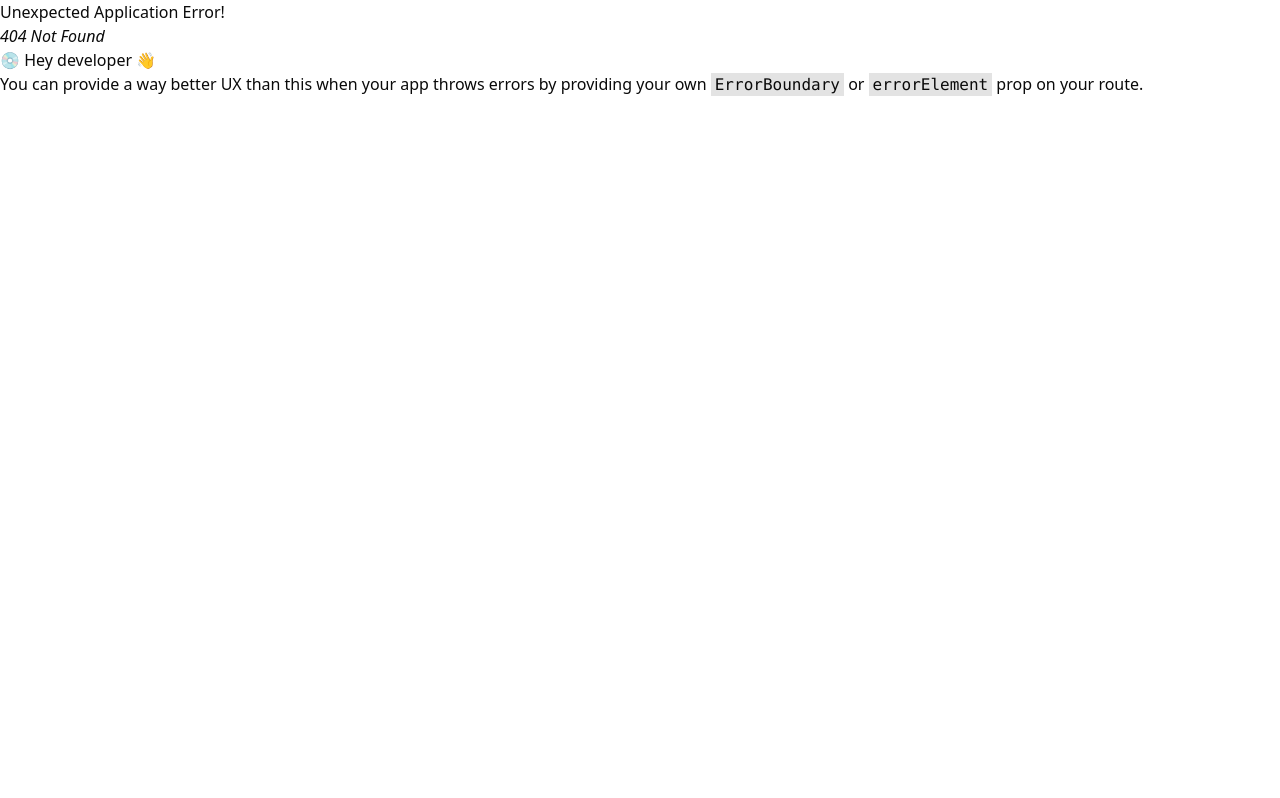
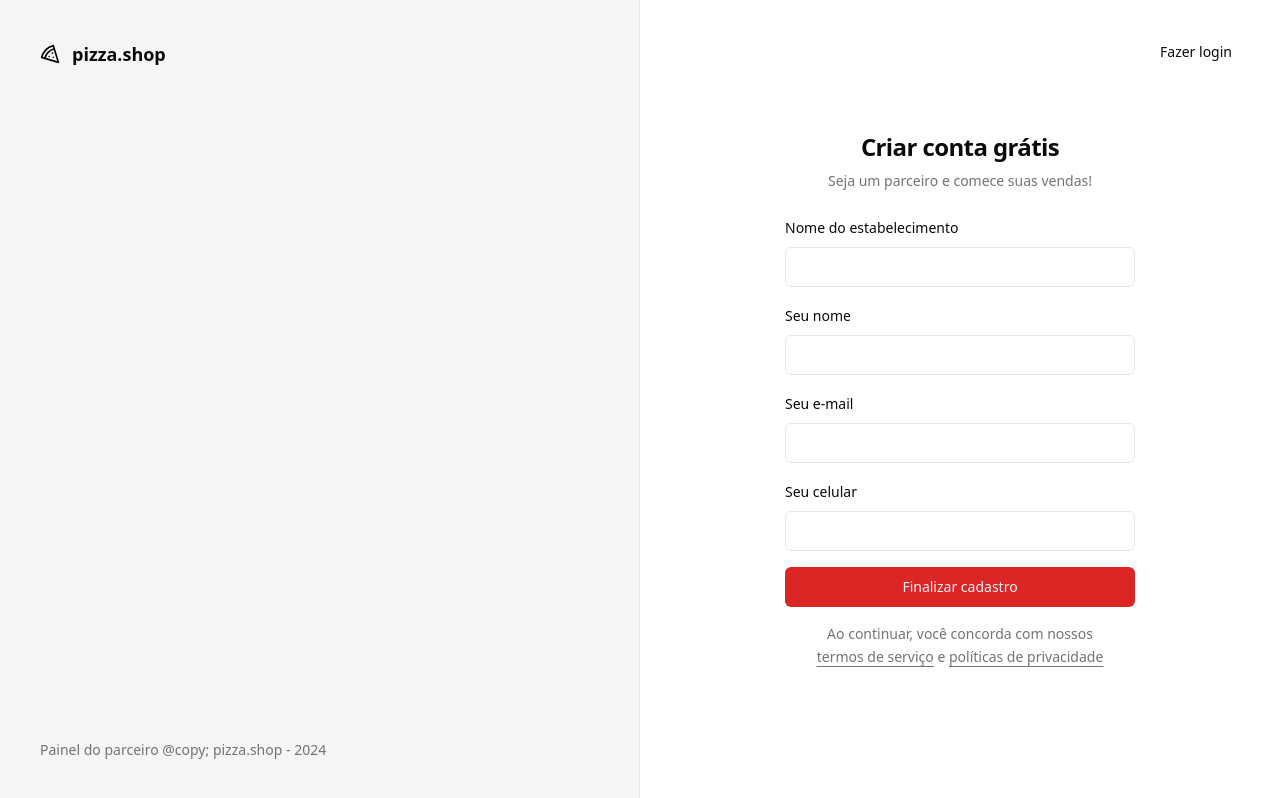
Before and after one commit to Gisellebm/pizzaShop-web, a React (Vite) app: page /sign-up in a window 1280 px wide. Before the commit this address had no page. Built offline with nearby package versions, Linux system fonts and the light colour scheme.

Commit message:
Página: Cadastro de restaurante

```diff
--- a/package.json
+++ b/package.json
@@ -23,6 +23,7 @@
     "react-helmet-async": "^2.0.4",
     "react-hook-form": "^7.51.1",
     "react-router-dom": "^6.22.3",
+    "sonner": "^1.4.41",
     "sort-by": "^1.2.0",
     "tailwind-merge": "^2.2.2",
     "tailwindcss-animate": "^1.0.7",
--- a/src/App.tsx
+++ b/src/App.tsx
@@ -2,6 +2,7 @@
 
 import { Helmet, HelmetProvider } from 'react-helmet-async'
 import { RouterProvider } from 'react-router-dom'
+import { Toaster } from 'sonner'
 
 import { router } from '@/routes'
 
@@ -9,6 +10,7 @@
   return (
     <HelmetProvider>
       <Helmet titleTemplate="%s | pizza.shop" />
+      <Toaster richColors />
       <RouterProvider router={router} />
     </HelmetProvider>
   )
--- a/src/pages/_layouts/auth.tsx
+++ b/src/pages/_layouts/auth.tsx
@@ -13,7 +13,7 @@
           Painel do parceiro @copy; pizza.shop - {new Date().getFullYear()}
         </footer>
       </div>
-      <div className="flex flex-col items-center justify-center">
+      <div className="relative flex flex-col items-center justify-center">
         <Outlet />
       </div>
     </div>
--- a/src/pages/auth/sign-in.tsx
+++ b/src/pages/auth/sign-in.tsx
@@ -1,5 +1,7 @@
 import { Helmet } from 'react-helmet-async'
 import { useForm } from 'react-hook-form'
+import { Link } from 'react-router-dom'
+import { toast } from 'sonner'
 import { z } from 'zod'
 
 import { Button } from '@/components/ui/button'
@@ -18,14 +20,26 @@
   } = useForm<SignInForm>()
 
   async function handleSignIn(data: SignInForm) {
-    console.log(data)
-    await new Promise((resolve) => setTimeout(resolve, 2000))
+    try {
+      await new Promise((resolve) => setTimeout(resolve, 2000))
+      toast.success('Enviamos um link de autenticação para seu email!', {
+        action: {
+          label: 'Reenviar',
+          onClick: () => handleSignIn(data),
+        },
+      })
+    } catch {
+      toast.error('Credenciais inválidas!')
+    }
   }
 
   return (
     <>
       <Helmet title="Login" />
       <div className="p-8">
+        <Button variant="ghost" asChild className="absolute right-8 top-8">
+          <Link to="/sign-up">Novo estabelecimento</Link>
+        </Button>
         <div className="flex w-[350px] flex-col justify-center gap-6">
           <div className="flex flex-col gap-2 text-center">
             <h1 className="text-2xl font-semibold tracking-tight">
--- /dev/null
+++ b/src/pages/auth/sign-up.tsx
@@ -0,0 +1,113 @@
+import { Helmet } from 'react-helmet-async'
+import { useForm } from 'react-hook-form'
+import { Link, useNavigate } from 'react-router-dom'
+import { toast } from 'sonner'
+import { z } from 'zod'
+
+import { Button } from '@/components/ui/button'
+import { Input } from '@/components/ui/input'
+import { Label } from '@/components/ui/label'
+
+const signUpForm = z.object({
+  restaurantName: z.string(),
+  managerName: z.string(),
+  phone: z.string(),
+  email: z.string().email(),
+})
+
+type SignUpForm = z.infer<typeof signUpForm>
+
+export function SignUp() {
+  const navigate = useNavigate()
+
+  const {
+    register,
+    handleSubmit,
+    formState: { isSubmitting },
+  } = useForm<SignUpForm>()
+
+  async function handleSignUp(data: SignUpForm) {
+    try {
+      console.log(data)
+
+      await new Promise((resolve) => setTimeout(resolve, 2000))
+
+      toast.success('Restaurante cadastrado com sucesso!', {
+        action: {
+          label: 'Login',
+          onClick: () => navigate('/sign-in'),
+        },
+      })
+    } catch (error) {
+      toast.error('Erro ao cadastrar restaurante.')
+    }
+  }
+
+  return (
+    <>
+      <Helmet title="Cadastro" />
+
+      <div className="p-8">
+        <Button variant="ghost" asChild className="absolute right-8 top-8">
+          <Link to="/sign-in">Fazer login</Link>
+        </Button>
+
+        <div className="flex w-[350px] flex-col justify-center gap-6">
+          <div className="flex flex-col gap-2 text-center">
+            <h1 className="text-2xl font-semibold tracking-tight">
+              Criar conta grátis
+            </h1>
+            <p className="text-sm text-muted-foreground">
+              Seja um parceiro e comece suas vendas!
+            </p>
+          </div>
+
+          <form className="space-y-4" onSubmit={handleSubmit(handleSignUp)}>
+            <div className="space-y-2">
+              <Label htmlFor="restaurantName">Nome do estabelecimento</Label>
+              <Input
+                id="restaurantName"
+                type="text"
+                {...register('restaurantName')}
+              />
+            </div>
+
+            <div className="space-y-2">
+              <Label htmlFor="managerName">Seu nome</Label>
+              <Input
+                id="managerName"
+                type="text"
+                {...register('managerName')}
+              />
+            </div>
+
+            <div className="space-y-2">
+              <Label htmlFor="email">Seu e-mail</Label>
+              <Input id="email" type="email" {...register('email')} />
+            </div>
+
+            <div className="space-y-2">
+              <Label htmlFor="phone">Seu celular</Label>
+              <Input id="phone" type="tel" {...register('phone')} />
+            </div>
+
+            <Button disabled={isSubmitting} className="w-full" type="submit">
+              Finalizar cadastro
+            </Button>
+
+            <p className="px-6 text-center text-sm leading-relaxed text-muted-foreground">
+              Ao continuar, você concorda com nossos{' '}
+              <a href="" className="underline underline-offset-4">
+                termos de serviço
+              </a>{' '}
+              e{' '}
+              <a href="" className="underline underline-offset-4">
+                políticas de privacidade
+              </a>
+            </p>
+          </form>
+        </div>
+      </div>
+    </>
+  )
+}
--- a/src/routes.tsx
+++ b/src/routes.tsx
@@ -4,6 +4,7 @@
 import { AuthLayout } from './pages/_layouts/auth'
 import { Dashboard } from './pages/app/dashboard'
 import { SignIn } from './pages/auth/sign-in'
+import { SignUp } from './pages/auth/sign-up'
 
 export const router = createBrowserRouter([
   {
@@ -14,6 +15,9 @@
   {
     path: '/',
     element: <AuthLayout />,
-    children: [{ path: '/sign-in', element: <SignIn /> }],
+    children: [
+      { path: '/sign-in', element: <SignIn /> },
+      { path: '/sign-up', element: <SignUp /> },
+    ],
   },
 ])
```
Also changed, not shown: 1 other file (tests, documents, lock files or other folders).
